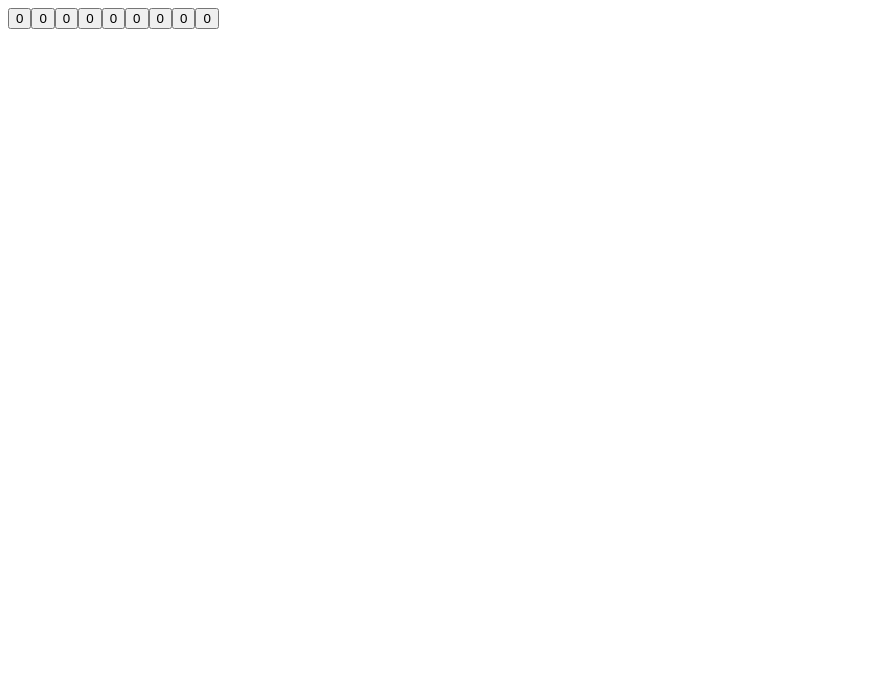
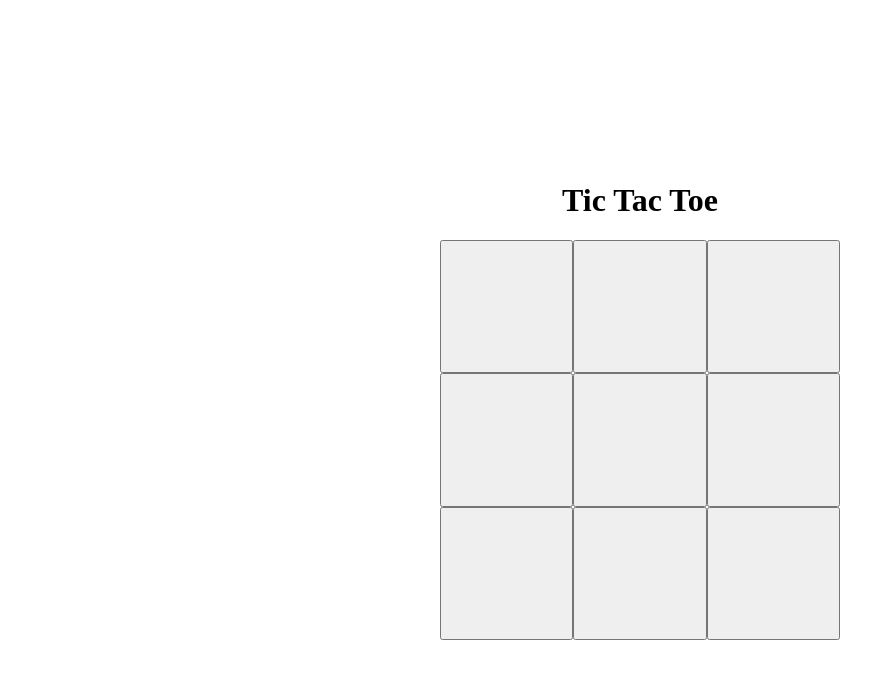
Before and after one commit to alangd707/TicTacToe, a plain HTML site: page index.html in a window 1280 px wide. Shown: the whole page, without its empty margins (0-895 px from the left). Drawn offline with Linux system fonts and the light colour scheme.

Commit message:
Simple layout/functionality.

```diff
--- a/index.html
+++ b/index.html
@@ -8,16 +8,18 @@
     <link rel="stylesheet" href="style.css">
 </head>
 <body>
+    <h1>Tic Tac Toe</h1>
     <div id="button-holders">
-        <button id="button1" class="button">0</button>
-        <button id="button2" class="button">0</button>
-        <button id="button3" class="button">0</button>
-        <button id="button4" class="button">0</button>
-        <button id="button5" class="button">0</button>
-        <button id="button6" class="button">0</button>
-        <button id="button7" class="button">0</button>
-        <button id="button8" class="button">0</button>
-        <button id="button9" class="button">0</button>
+        <button id="1" class="button" onclick="changeValue('1')"></button>
+        <button id="2" class="button" onclick="changeValue('2')"></button>
+        <button id="3" class="button" onclick="changeValue('3')"></button>
+        <button id="4" class="button" onclick="changeValue('4')"></button>
+        <button id="5" class="button" onclick="changeValue('5')"></button>
+        <button id="6" class="button" onclick="changeValue('6')"></button>
+        <button id="7" class="button" onclick="changeValue('7')"></button>
+        <button id="8" class="button" onclick="changeValue('8')"></button>
+        <button id="9" class="button" onclick="changeValue('9')"></button>
     </div>
+    <script src="index.js"></script>
 </body>
 </html>
--- a/index.js
+++ b/index.js
@@ -0,0 +1,20 @@
+'use strict';
+let button = (x) => { return document.getElementById(x)}
+let turn = true;
+let gameStatus = {
+    row1: [null, null, null],
+    row2: [null, null, null],
+    row3: [null, null, null]
+}
+
+function changeValue(x, y) {
+    if (!button(x).innerHTML) {
+        if (turn) {
+            button(x).innerHTML = 'O';
+            turn = false;
+        } else {
+            button(x).innerHTML = 'X';
+            turn = true;
+        }
+    }
+}
--- a/style.css
+++ b/style.css
@@ -1,4 +1,16 @@
+body {
+    display: flex;
+    height: 100vh;
+    width: 100vw;
+    flex-direction: column;
+    justify-content:center;
+    align-items:center;
+    margin:0;
+}
 #button-holders {
-    display:flex;
-
+    display: grid;
+    grid-template-rows: repeat(3, 1fr);
+    grid-template-columns: repeat(3, 1fr);
+    height: 400px;
+    width: 400px;
 }
```
